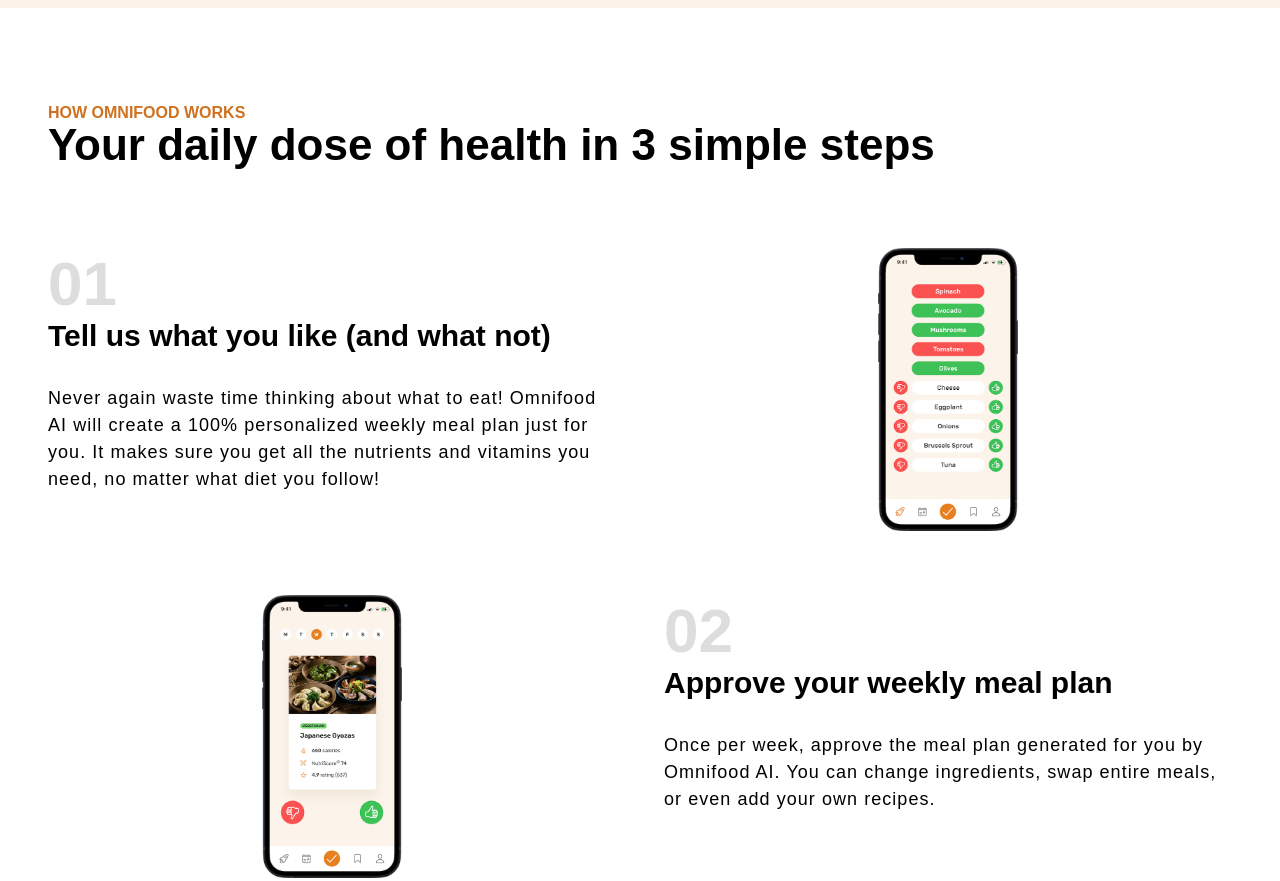
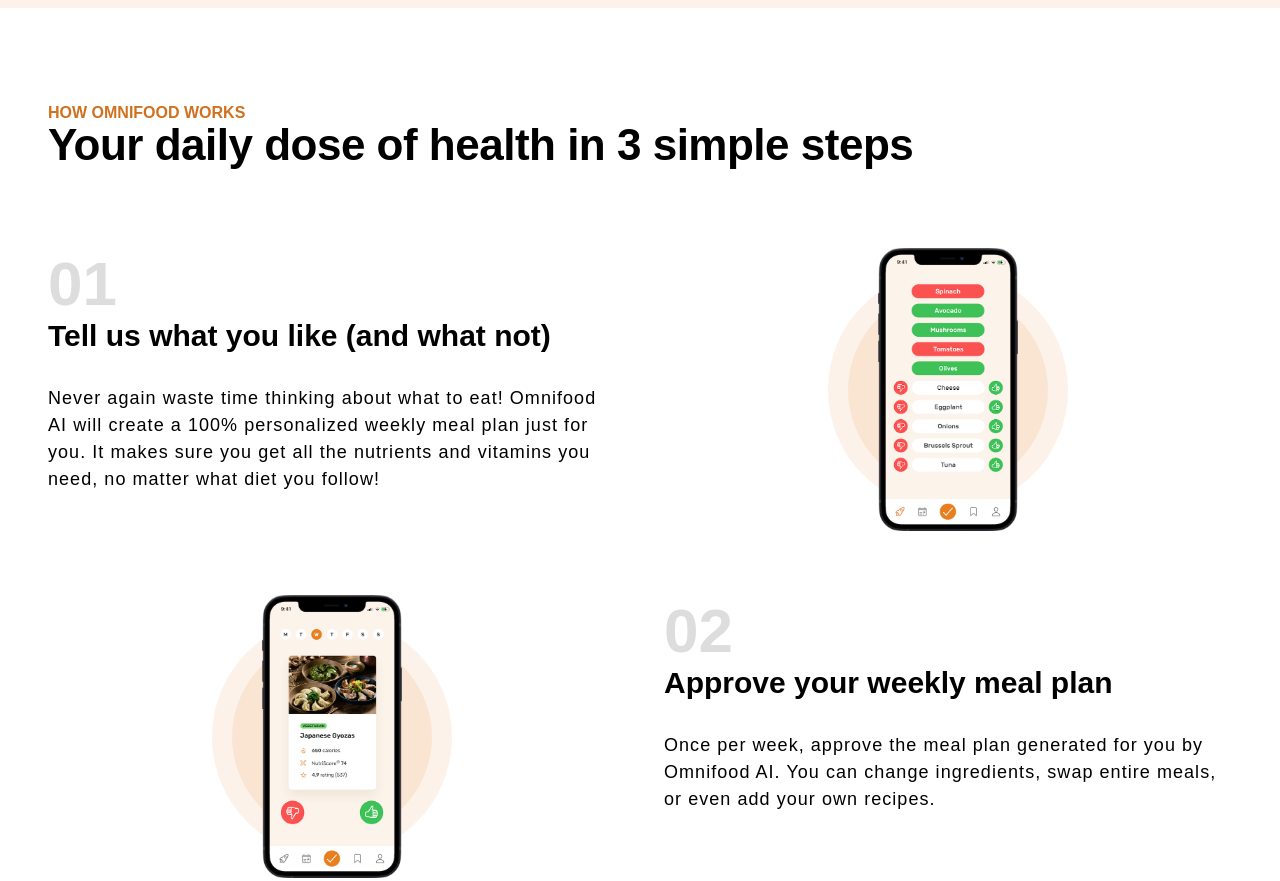
Before and after one commit to fjollapllanaa/OmniFoods, a plain HTML site: page index.html in a window 1280 px wide. Shown: the part 680-1561 px from the top of the page. Drawn offline with Linux system fonts and the light colour scheme.

Commit message:
Add pseudo element to img as ilustration img

```diff
--- a/custom.css
+++ b/custom.css
@@ -70,6 +70,7 @@
 .hero-image img {
     max-width: 100%;
 }
+
 /* ----HERO End */
 
 /* Customers */
@@ -78,6 +79,7 @@
     align-items: center;
     gap: 1.6rem;
 }
+
 .costumer-img img {
     height: 3.2rem;
     width: 3.2rem;
@@ -107,12 +109,14 @@
 .steps-header {
     padding: 9.6rem 0 6.4rem 0;
 }
+
 .steps-header-description {
     font-size: 1.6rem;
     font-weight: 600;
     text-transform: uppercase;
     color: #cf711f;
 }
+
 .steps-content {
     display: grid;
     justify-items: center;
@@ -120,6 +124,7 @@
     row-gap: 6.4rem;
     column-gap: 4.8rem;
 }
+
 .steps-content img {
     width: 35%;
 }
@@ -129,17 +134,49 @@
     font-weight: 700;
     color: #ddd;
 }
+
 .step-description {
     font-size: 1.8rem;
     line-height: 1.5;
     letter-spacing: 1.05px;
 }
+
 .step-title {
     margin-bottom: 3.2rem;
 }
+
 .step-img {
+    position: relative;
     display: flex;
     justify-content: center;
+    align-items: center;
+}
+
+.step-img::before,
+.step-img::after {
+    content: '';
+    display: block;
+
+    position: absolute;
+    top: 50%;
+    left: 50%;
+    transform: translate(-50%,-50%);
+    border-radius: 50%;
+
+}
+
+.step-img::before {
+    width:60% ;
+    padding-bottom: 60%;
+    z-index: -2;
+    background-color: #fdf2e9;
+}
+
+.step-img::after {
+    width:50% ;
+    padding-bottom: 50%;
+    z-index: -1;
+    background-color: #fae5d3;
 }
 
 /* ----Steps End */
--- a/general.css
+++ b/general.css
@@ -6,6 +6,7 @@
 html {
     font-size: 62.5%;
 }
+
 body {
     font-family: "Rubik", sans-serif;
 }
@@ -14,7 +15,7 @@ body {
 .secondary-heading {
 
     line-height: 1.05;
-    letter-spacing: -0.5;
+    letter-spacing: -0.5px;
     font-weight: 700;
 }
 
@@ -22,14 +23,17 @@ body {
     font-size: 5.2rem;
     margin-bottom: 2.4rem;
 }
+
 .secondary-heading {
     font-size: 4.4rem;
     margin-bottom: 1.6rem;
 }
+
 .ternary-heading {
     font-size: 3rem;
     margin-bottom: 1.2rem;
 }
+
 .btn:link, .btn:visited {
     display: inline-block;
     text-decoration: none;
@@ -39,12 +43,14 @@ body {
     border-radius: 8px;
     transition: all 0.3s;
 }
-.btn-primary{
+
+.btn-primary {
 
     background-color: #e67e22;
     color: white;
 
 }
+
 .tryfree-btn:link, .tryfree-btn:visited {
     background-color: #e67e22;
     color: white;
@@ -58,11 +64,11 @@ body {
     background-color: #cf711f;
     color: white;
 }
+
 .btn-primary:hover, .btn-primary:active {
+    background-color: #cf711f;
+}
 
-    background-color: #cf711f;
-
-}
 .btn:hover, .btn:active {
     background-color: #cf711f;
     text-decoration: none;
```
